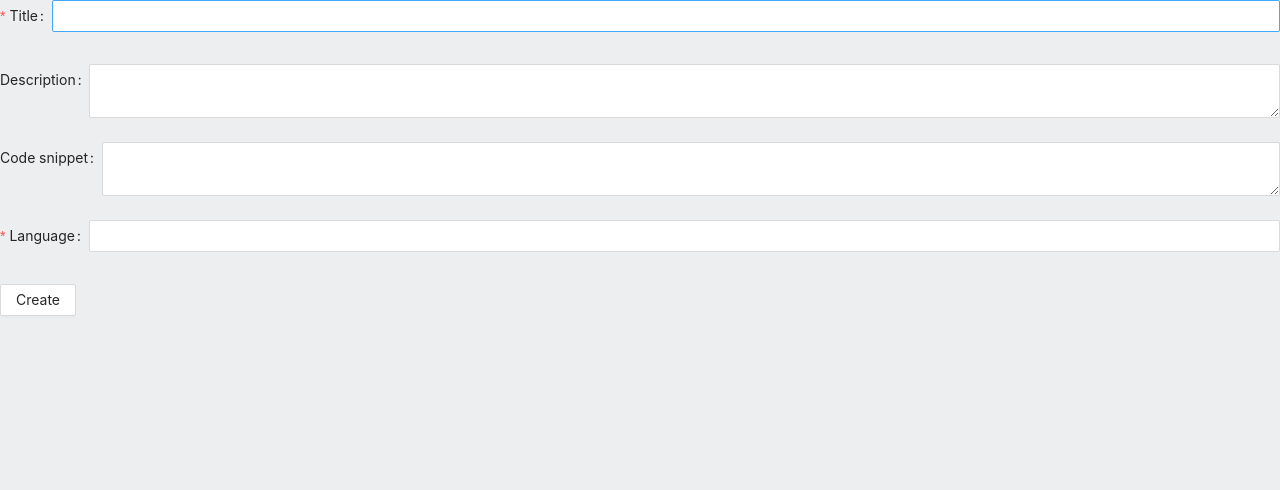
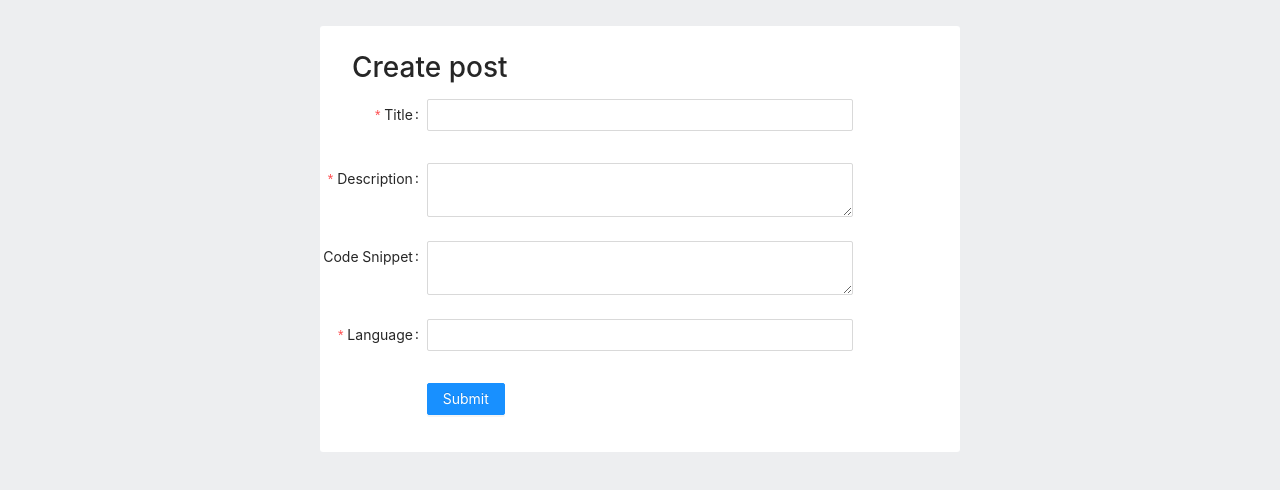
Before and after one commit to kPaulv/snippet-ui-ex, a React (Create React App) app: page /create in a window 1280 px wide. Shown: the top 490 px of the page. Built offline with nearby package versions, Linux system fonts and the light colour scheme.

Commit message:
added CreatePostPage component and styles

```diff
--- a/src/components/CreatePostPage.js
+++ b/src/components/CreatePostPage.js
@@ -1,12 +1,39 @@
 import React from "react";
-//import './styles/CreatePostPage.css';
+import './styles/CreatePostPage.css';
 import 'antd/dist/antd.css';
-import { Form, Input, Button } from 'antd';
+import {Form, Input, Button} from 'antd';
+//import 'bootstrap/dist/css/bootstrap.min.css';
+//const {  Form, Input, InputNumber, Button  } = antd;
+const layout = {
+    labelCol: {
+        span: 4,
+    },
+    wrapperCol: {
+        span: 16,
+    }
+};
+
+const validateMessages = {
+    required: '${label} is required!',
+    types: {
+        email: '${label} is not a valid email!',
+        number: '${label} is not a valid number!',
+    },
+    number: {
+        range: '${label} must be between ${min} and ${max}',
+    },
+};
+
+const onFinish = (values) => {
+    console.log(values);
+};
 
 export default class CreatePostPage extends React.Component {
     render() {
-        return(
-                <Form>
+        return (
+            <div className="create-post-form">
+                <h3 className="create-post-form-header">Create post</h3>
+                <Form {...layout} name="nest-messages" onFinish={onFinish} validateMessages={validateMessages}>
                     <Form.Item
                         name={['post', 'title']}
                         label="Title"
@@ -16,14 +43,23 @@ export default class CreatePostPage extends React.Component {
                             },
                         ]}
                     >
-                        <Input />
+                        <Input/>
                     </Form.Item>
 
-                    <Form.Item label="Description">
-                        <Input.TextArea />
+                    <Form.Item
+                        name={['post', 'description']}
+                        label="Description"
+                        rules={[
+                            {
+                                required: true,
+                            },
+                        ]}
+                    >
+                        <Input.TextArea/>
                     </Form.Item>
-                    <Form.Item label="Code snippet">
-                        <Input.TextArea />
+
+                    <Form.Item name={['post', 'snippet']} label="Code Snippet">
+                        <Input.TextArea/>
                     </Form.Item>
 
                     <Form.Item
@@ -35,15 +71,16 @@ export default class CreatePostPage extends React.Component {
                             },
                         ]}
                     >
-                        <Input />
+                        <Input/>
                     </Form.Item>
 
-                    <Form.Item wrapperCol>
-                        <Button type="light" htmlType="submit">
-                            Create
+                    <Form.Item wrapperCol={{...layout.wrapperCol, offset: 4}}>
+                        <Button type="primary" htmlType="submit">
+                            Submit
                         </Button>
                     </Form.Item>
                 </Form>
+            </div>
         );
     }
 }
--- /dev/null
+++ b/src/components/styles/CreatePostPage.css
@@ -0,0 +1,14 @@
+.create-post-form {
+    background-color: white;
+    border-color: #e7e8ec;
+    border-width: 1px;
+    border-radius: 3px;
+    width: 50%;
+    margin-top: 2%;
+    margin-left: 25%;
+    padding-top: 2%;
+    padding-bottom: 1%;
+}
+.create-post-form-header {
+    margin-left: 5%;
+}
```
